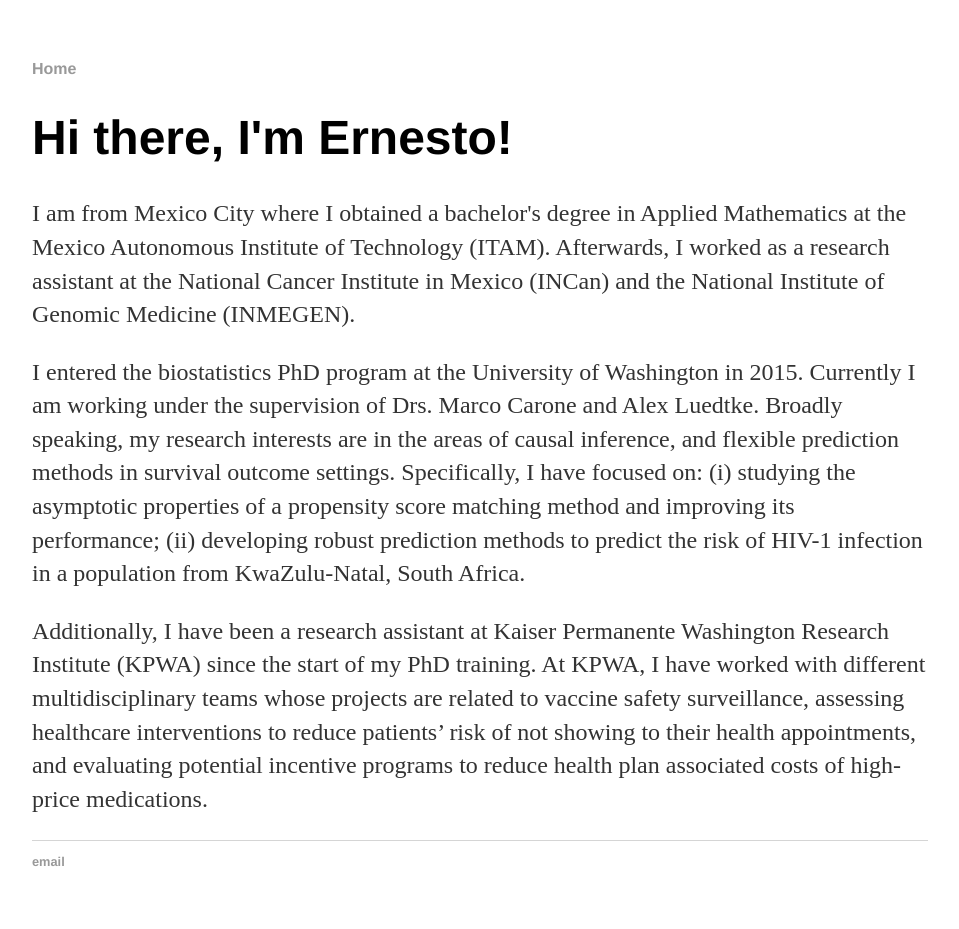
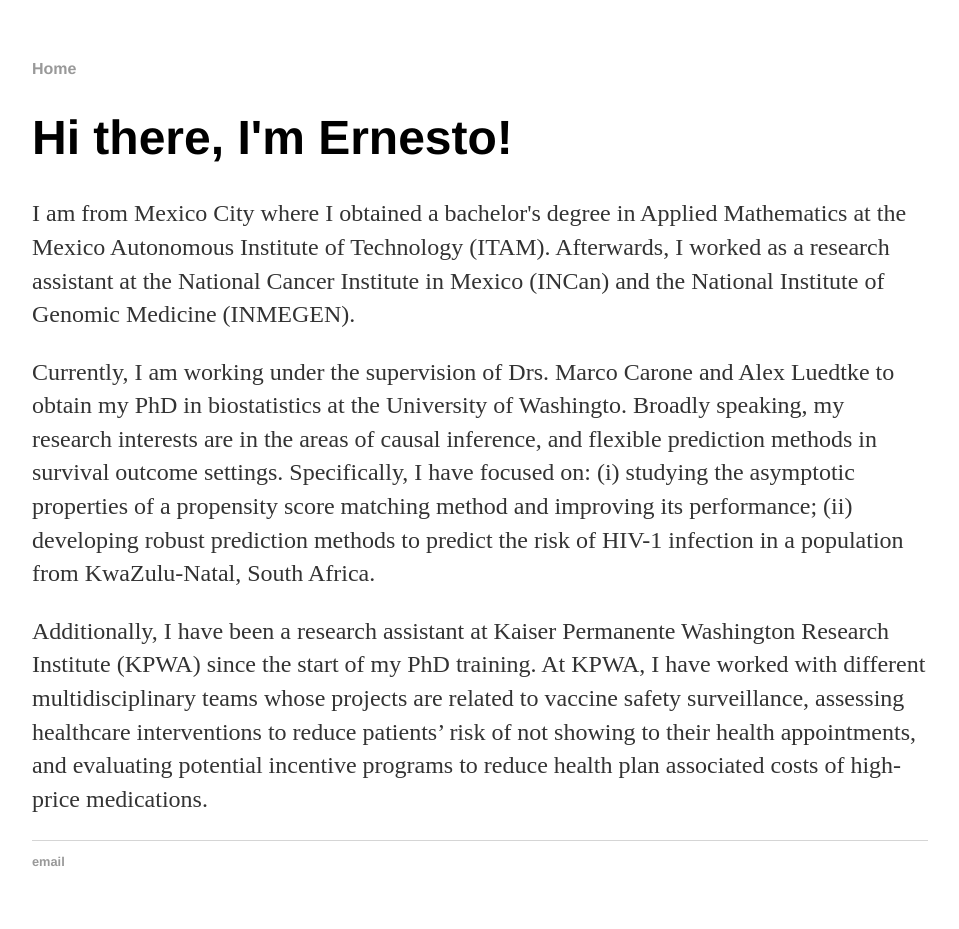
Before and after one commit to ernestatistics/ernestatistics.github.io, a Jekyll site: the page built from index.html, in a window 1280 px wide. Shown: the whole page, without its empty margins (160-1119 px from the left). Built offline with Jekyll 4.4.1, drawn with Linux system fonts in a browser that asks for light colours.

Commit message:
Update index.html

```diff
--- a/index.html
+++ b/index.html
@@ -5,6 +5,6 @@
 <div class="blurb">
 	<h1>Hi there, I'm Ernesto!</h1>
 	<p> I am from Mexico City where I obtained a bachelor's degree in Applied Mathematics at the Mexico Autonomous Institute of Technology (ITAM). Afterwards, I worked as a research assistant at the National Cancer Institute in Mexico (INCan) and the National Institute of Genomic Medicine (INMEGEN). </p>
-	<p> I entered the biostatistics PhD program at the University of Washington in 2015. Currently I am working under the supervision of Drs. Marco Carone and Alex Luedtke. Broadly speaking, my research interests are in the areas of causal inference, and flexible prediction methods in survival outcome settings. Specifically, I have focused on: (i) studying the asymptotic properties of a propensity score matching method and improving its performance; (ii) developing robust prediction methods to predict the risk of HIV-1 infection in a population from KwaZulu-Natal, South Africa. </p>
+	<p> Currently, I am working under the supervision of Drs. Marco Carone and Alex Luedtke to obtain my PhD in biostatistics at the University of Washingto. Broadly speaking, my research interests are in the areas of causal inference, and flexible prediction methods in survival outcome settings. Specifically, I have focused on: (i) studying the asymptotic properties of a propensity score matching method and improving its performance; (ii) developing robust prediction methods to predict the risk of HIV-1 infection in a population from KwaZulu-Natal, South Africa. </p>
 	<p> Additionally, I have been a research assistant at Kaiser Permanente Washington Research Institute (KPWA) since the start of my PhD training. At KPWA, I have worked with different multidisciplinary teams whose projects are related to vaccine safety surveillance, assessing healthcare interventions to reduce patients’ risk of not showing to their health appointments, and evaluating potential incentive programs to reduce health plan associated costs of high-price medications.</a></p>
 </div><!-- /.blurb -->
```
